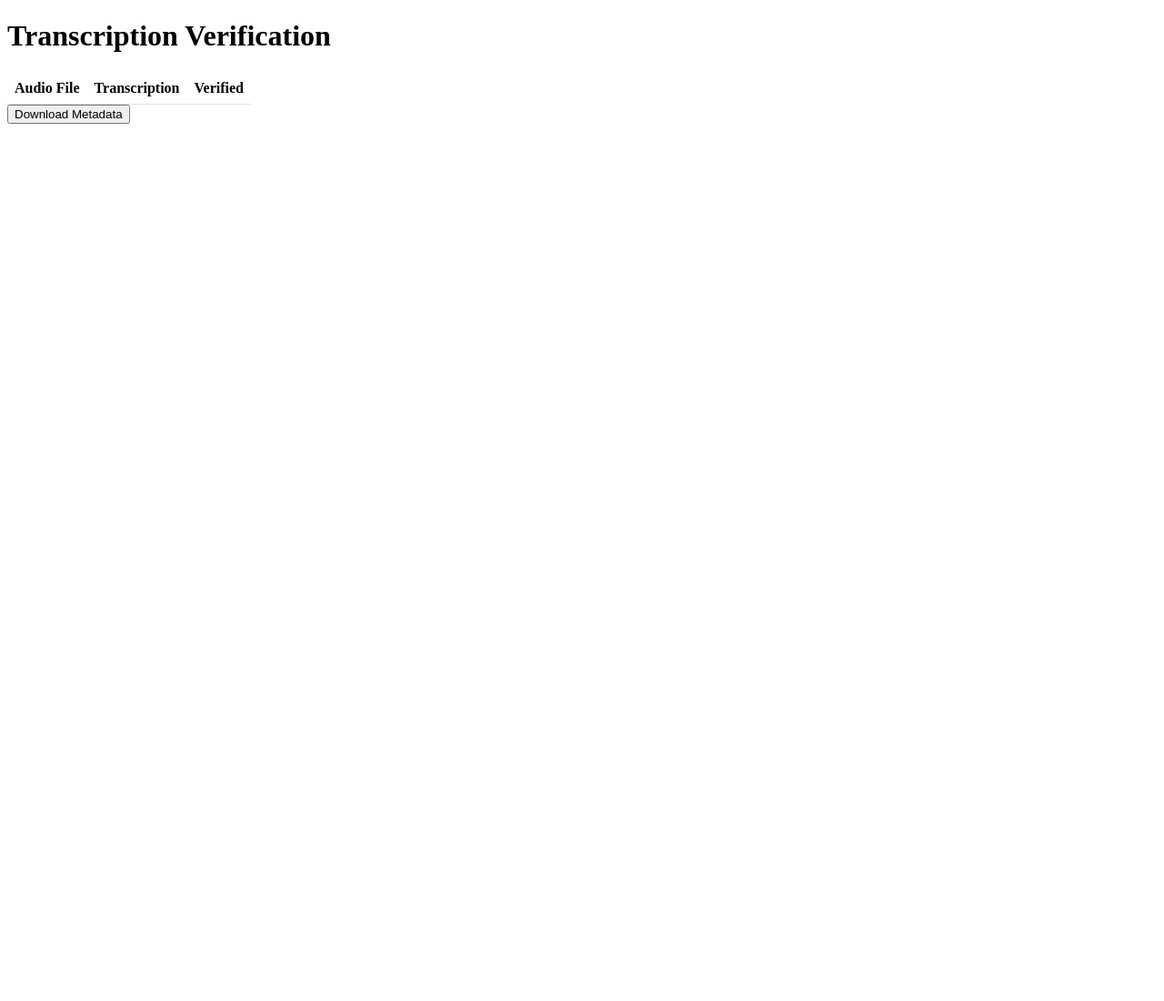
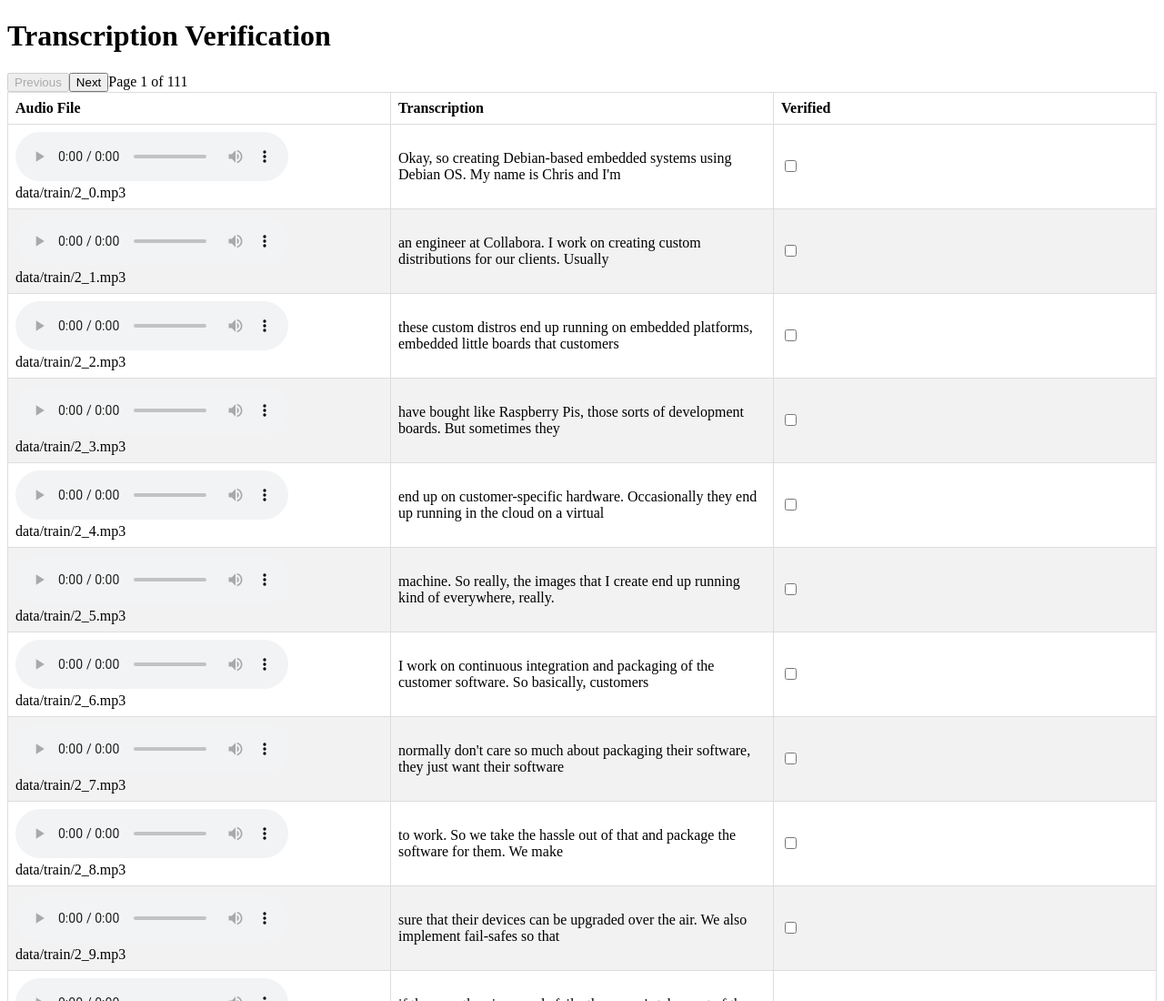
Before and after one commit to makaveli10/whisper-finetuning-dataset, a plain HTML site: page index.html in a window 1280 px wide. Shown: the top 1100 px of the page at 91% size. Before the commit the page ends 800 px from the top, so only its background shows below. Drawn offline with nearby package versions, Linux system fonts and the light colour scheme; no server answers.

Commit message:
update index.html to show table with audio files and transcriptions

```diff
--- a/index.html
+++ b/index.html
@@ -5,103 +5,210 @@
   <style>
     table {
       border-collapse: collapse;
-    }
-
-    th, td {
-      padding: 8px;
-      text-align: left;
-      border-bottom: 1px solid #ddd;
-    }
-
-    audio {
       width: 100%;
     }
+    th, td {
+      border: 1px solid #dddddd;
+      text-align: left;
+      padding: 8px;
+      white-space: nowrap;
+      overflow: hidden;
+      text-overflow: ellipsis;
+      word-wrap: break-word;
+      max-width: 0;
+    }
+    tr:nth-child(even) {
+      background-color: #f2f2f2;
+    }
+    .editable {
+      white-space: pre-wrap;
+      overflow: auto;
+    }
   </style>
+  <script src="https://cdn.jsdelivr.net/npm/papaparse@5.3.1/papaparse.min.js"></script>
 </head>
 <body>
   <h1>Transcription Verification</h1>
-  <table>
+  <table id="audioTable">
+    <thead>
       <tr>
         <th>Audio File</th>
         <th>Transcription</th>
         <th>Verified</th>
       </tr>
-    <tbody id="table-body"></tbody>
+    </thead>
+    <tbody>
+    </tbody>
   </table>
 
-  <button onclick="downloadCSV()">Download Metadata</button>
+  <button id="saveChangesButton" style="display: none;">Save Changes</button>
 
-  <script src="https://cdn.jsdelivr.net/npm/papaparse@5.3.0"></script>
   <script>
-    let data; // Declare the data variable globally
+    const metadataFile = 'transcription_verification/metadata.csv';
+    const dataDirectory = 'transcription_verification';
+    const pageSize = 20;
+    let audioElements = [];
+    let modifiedRows = [];
+    let currentPage = 0;
 
-    // Load the metadata CSV file
-    fetch('transcription_verification/data/metadata.csv')
+    // Fetch metadata.csv and populate the table
+    fetch(metadataFile)
       .then(response => response.text())
-      .then(csv => {
-        data = Papa.parse(csv, { header: true }).data; // Assign the parsed data to the global variable
+      .then(csvData => {
+        Papa.parse(csvData, {
+          delimiter: ',',
+          skipEmptyLines: true,
+          complete: function(results) {
+            const audioTable = document.getElementById('audioTable');
+            const rows = results.data;
 
-        // Get the table body element
-        const tableBody = document.getElementById('table-body');
+            function loadAudio(startIndex, endIndex) {
+              const audioTableBody = document.getElementById('audioTable').querySelector('tbody');
 
-        // Loop through the data and create table rows
-        data.forEach(row => {
-          const { file_name, sentence } = row;
+              // Clear existing rows
+              audioTableBody.innerHTML = '';
 
-          // Create a new table row
-          const newRow = document.createElement('tr');
+              for (let i = startIndex; i < endIndex; i++) {
+                if (i >= rows.length) break;
+                if (i === 0) continue;
+                const row = rows[i];
+                const audioFile = row[0];
+                const transcription = row[1];
+                const verified = Number(row[row.length - 1]);
 
-          // Create audio element and set the source
+                const audioFilePath = `${dataDirectory}/${audioFile}`;
+
+                const audioRow = document.createElement('tr');
+
+                const audioFileCell = document.createElement('td');
                 const audio = document.createElement('audio');
                 audio.controls = true;
-          audio.src = 'transcription_verification/data/' + file_name; // Fix the audio source path
+                audio.src = audioFilePath;
+                audioFileCell.appendChild(audio);
+                audioFileCell.appendChild(document.createElement('br'));
+                audioFileCell.appendChild(document.createTextNode(audioFile));
+                audioRow.appendChild(audioFileCell);
 
-          // Create sentence cell
                 const transcriptionCell = document.createElement('td');
-          const transcriptionInput = document.createElement('input');
-          transcriptionInput.type = 'text';
-          transcriptionInput.value = sentence;
-          transcriptionInput.addEventListener('input', () => {
-            // Update the sentence value in the dataset
-            row.sentence = transcriptionInput.value;
+                const transcriptionDiv = document.createElement('div');
+                transcriptionDiv.className = 'editable';
+                transcriptionDiv.textContent = transcription;
+                transcriptionDiv.contentEditable = true;
+                transcriptionDiv.addEventListener('input', (event) => {
+                  row[1] = event.target.textContent;
+                  enableSaveChangesButton();
                 });
-          transcriptionCell.appendChild(transcriptionInput);
+                transcriptionCell.appendChild(transcriptionDiv);
+                audioRow.appendChild(transcriptionCell);
 
-          // Create verified checkbox cell
                 const verifiedCell = document.createElement('td');
                 const verifiedCheckbox = document.createElement('input');
                 verifiedCheckbox.type = 'checkbox';
-          verifiedCheckbox.addEventListener('change', () => {
-            // Update the 'Verified' status in the dataset
-            row.verified = verifiedCheckbox.checked ? 'Yes' : 'No';
+                verifiedCheckbox.checked = verified === 1;
+                verifiedCheckbox.addEventListener('change', (event) => {
+                  row[row.length - 1] = event.target.checked ? 1 : 0;
+                  enableSaveChangesButton();
                 });
                 verifiedCell.appendChild(verifiedCheckbox);
+                audioRow.appendChild(verifiedCell);
 
-          // Append cells to the new row
-          newRow.appendChild(audio);
-          newRow.appendChild(transcriptionCell);
-          newRow.appendChild(verifiedCell);
+                audioTableBody.appendChild(audioRow);
 
-          // Append the new row to the table body
-          tableBody.appendChild(newRow);
+                audioElements.push(audio);
+                modifiedRows.push(row);
+              }
+            }
+
+            function showPage(pageNumber) {
+              const startIndex = pageNumber * pageSize;
+              const endIndex = startIndex + pageSize;
+              const totalPages = Math.ceil(rows.length / pageSize);
+
+              const audioTableBody = audioTable.querySelector('tbody');
+
+              // Clear existing rows
+              audioTableBody.innerHTML = '';
+
+              loadAudio(startIndex, endIndex);
+
+              // Update pagination controls
+              const paginationInfo = document.getElementById('paginationInfo');
+              paginationInfo.textContent = `Page ${pageNumber + 1} of ${totalPages}`;
+
+              const previousButton = document.getElementById('previousButton');
+              const nextButton = document.getElementById('nextButton');
+
+              if (pageNumber === 0) {
+                previousButton.disabled = true;
+              } else {
+                previousButton.disabled = false;
+              }
+
+              if (pageNumber === totalPages - 1) {
+                nextButton.disabled = true;
+              } else {
+                nextButton.disabled = false;
+              }
+            }
+
+            function enableSaveChangesButton() {
+              const saveChangesButton = document.getElementById('saveChangesButton');
+              saveChangesButton.style.display = 'block';
+            }
+
+            function disableSaveChangesButton() {
+              const saveChangesButton = document.getElementById('saveChangesButton');
+              saveChangesButton.style.display = 'none';
+            }
+
+            function downloadCSV(data) {
+              const csv = Papa.unparse(data);
+              const csvData = new Blob([csv], { type: 'text/csv' });
+              const csvUrl = URL.createObjectURL(csvData);
+              const link = document.createElement('a');
+              link.href = csvUrl;
+              link.download = 'metadata_modified.csv';
+              link.click();
+            }
+
+            const saveChangesButton = document.getElementById('saveChangesButton');
+            saveChangesButton.addEventListener('click', () => {
+              downloadCSV(modifiedRows);
+              disableSaveChangesButton();
+            });
+
+            const previousButton = document.createElement('button');
+            previousButton.textContent = 'Previous';
+            previousButton.id = 'previousButton';
+            previousButton.disabled = true;
+            previousButton.addEventListener('click', () => {
+              if (currentPage > 0) {
+                currentPage--;
+                showPage(currentPage);
+              }
+            });
+            audioTable.parentNode.insertBefore(previousButton, audioTable);
+
+            const nextButton = document.createElement('button');
+            nextButton.textContent = 'Next';
+            nextButton.id = 'nextButton';
+            nextButton.addEventListener('click', () => {
+              const totalPages = Math.ceil(rows.length / pageSize);
+              if (currentPage < totalPages - 1) {
+                currentPage++;
+                showPage(currentPage);
+              }
+            });
+            audioTable.parentNode.insertBefore(nextButton, audioTable);
+
+            const paginationInfo = document.createElement('span');
+            paginationInfo.id = 'paginationInfo';
+            audioTable.parentNode.insertBefore(paginationInfo, audioTable);
+
+            showPage(currentPage);
+          }
         });
       });
-
-    // Download the updated metadata.csv file
-    function downloadCSV() {
-      const csvData = Papa.unparse(data, { header: true });
-      const blob = new Blob([csvData], { type: 'text/csv;charset=utf-8;' });
-      const link = document.createElement('a');
-      if (link.download !== undefined) {
-        const url = URL.createObjectURL(blob);
-        link.setAttribute('href', url);
-        link.setAttribute('download', 'metadata.csv');
-        link.style.visibility = 'hidden';
-        document.body.appendChild(link);
-        link.click();
-        document.body.removeChild(link);
-      }
-    }
   </script>
 </body>
 </html>
```
Lines whose indentation alone changed are shown as unchanged.
